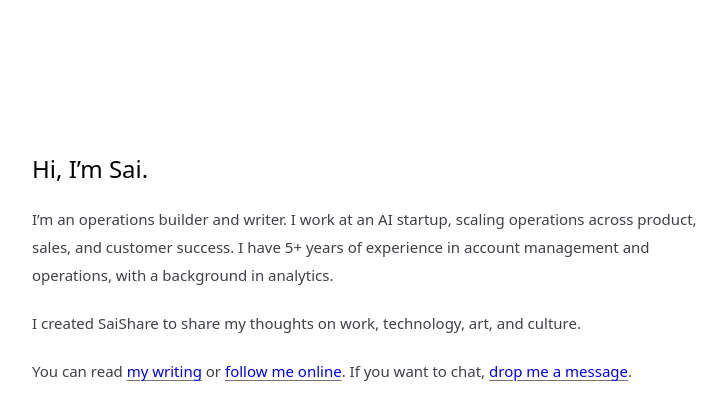
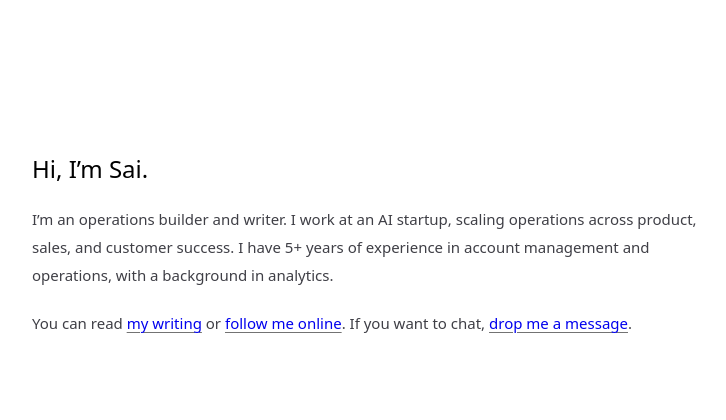
Before and after one commit to iamgittyhubby/saishare, a Next.js app: page / in a window 1280 px wide. Shown: the top 420 px of the page, without its empty margins (272-998 px from the left). Built offline with nearby package versions, Linux system fonts and the light colour scheme.

Commit message:
Update homepage text

```diff
--- a/app/page.tsx
+++ b/app/page.tsx
@@ -8,11 +8,6 @@ export default function Home() {
         operations across product, sales, and customer success. I have 5+ years
         of experience in account management and operations, with a background in
         analytics.
-      </p>
-
-      <p className="text-copy p-lee">
-        I created SaiShare to share my thoughts on work, technology, art, and
-        culture.
       </p>
 
       <p className="text-copy p-lee">
```
